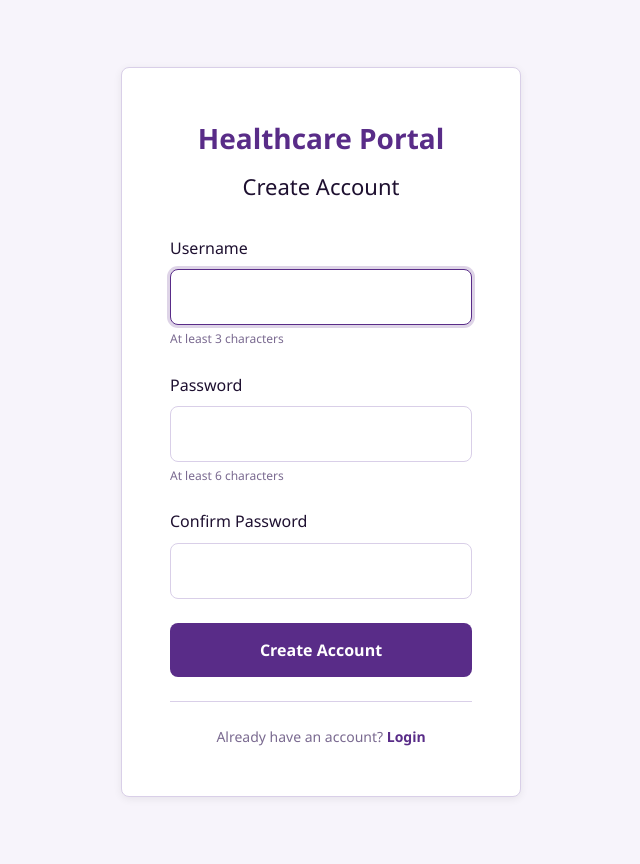
After one commit to ramifayad105/Hackathon-2026, a Flask app: page /register in a window 1280 px wide. The commit adds this page. Shown: the whole page, without its empty margins (319-959 px from the left). Run offline with Flask 3, Linux system fonts and the light colour scheme.

Commit message:
Added new account create feature for new user

```diff
--- a/Static/style.css
+++ b/Static/style.css
@@ -652,6 +652,50 @@ body {
   font-weight: var(--font-weight-bold);
 }
 
+.register-link {
+  color: var(--color-primary);
+  text-decoration: none;
+  font-weight: var(--font-weight-bold);
+  transition: color var(--transition);
+}
+
+.register-link:hover {
+  color: var(--color-primary-dark);
+  text-decoration: underline;
+}
+
+.success-message {
+  background-color: #e6f4ea;
+  color: #1e7e34;
+  border: 1px solid #b3e0c0;
+  border-radius: var(--radius);
+  padding: var(--space-md);
+  margin-bottom: var(--space-lg);
+  font-size: var(--font-size-sm);
+  text-align: center;
+}
+
+.form-hint {
+  display: block;
+  font-size: 0.75rem;
+  color: var(--color-text-muted);
+  margin-top: var(--space-xs);
+}
+
+[data-theme="dark"] .success-message {
+  background-color: #1f3d2a;
+  color: #8aff9a;
+  border-color: #2f5a3a;
+}
+
+[data-theme="dark"] .register-link {
+  color: var(--color-primary);
+}
+
+[data-theme="dark"] .register-link:hover {
+  color: var(--color-primary-dark);
+}
+
 /* =============================================
    Logout Button
    ============================================= */
--- a/Templates/home.html
+++ b/Templates/home.html
@@ -302,7 +302,7 @@
           <div class="settings-item">
             <div>
               <p class="settings-label">Username</p>
-              <p class="settings-description">test</p>
+              <p class="settings-description">{{ session.get('username', 'test') }}</p>
             </div>
           </div>
           <div class="settings-item">
--- a/Templates/login.html
+++ b/Templates/login.html
@@ -34,6 +34,7 @@
 
             <div class="login-info">
                 <p>Demo credentials: <strong>test</strong> / <strong>test123</strong></p>
+                <p style="margin-top: 1rem;">Don't have an account? <a href="/register" class="register-link">Create Account</a></p>
             </div>
         </div>
     </div>
--- /dev/null
+++ b/Templates/register.html
@@ -0,0 +1,54 @@
+<!DOCTYPE html>
+<html lang="en">
+<head>
+    <meta charset="UTF-8">
+    <meta name="viewport" content="width=device-width, initial-scale=1.0">
+    <title>Create Account - Healthcare Portal</title>
+    <link rel="stylesheet" href="{{ url_for('static', filename='style.css') }}">
+</head>
+<body>
+    <div class="login-container">
+        <div class="login-box">
+            <h1>Healthcare Portal</h1>
+            <h2>Create Account</h2>
+
+            {% if error %}
+            <div class="error-message">
+                {{ error }}
+            </div>
+            {% endif %}
+
+            {% if success %}
+            <div class="success-message">
+                {{ success }}
+            </div>
+            {% endif %}
+
+            <form method="POST" action="/register">
+                <div class="form-group">
+                    <label for="username">Username</label>
+                    <input type="text" id="username" name="username" required autofocus minlength="3">
+                    <small class="form-hint">At least 3 characters</small>
+                </div>
+
+                <div class="form-group">
+                    <label for="password">Password</label>
+                    <input type="password" id="password" name="password" required minlength="6">
+                    <small class="form-hint">At least 6 characters</small>
+                </div>
+
+                <div class="form-group">
+                    <label for="confirm_password">Confirm Password</label>
+                    <input type="password" id="confirm_password" name="confirm_password" required minlength="6">
+                </div>
+
+                <button type="submit" class="login-btn">Create Account</button>
+            </form>
+
+            <div class="login-info">
+                <p>Already have an account? <a href="/" class="register-link">Login</a></p>
+            </div>
+        </div>
+    </div>
+</body>
+</html>
--- a/app.py
+++ b/app.py
@@ -1,5 +1,7 @@
 from flask import Flask, render_template, request, redirect, url_for, session
 from datetime import datetime
+import json
+import os
 
 app = Flask(__name__, template_folder='Templates', static_folder='Static')
 app.secret_key = 'your-secret-key-change-in-production'
@@ -7,6 +9,49 @@ app.secret_key = 'your-secret-key-change-in-production'
 # Login credentials
 VALID_USERNAME = 'test'
 VALID_PASSWORD = 'test123'
+
+# File to store user accounts
+USERS_FILE = 'users.json'
+
+def load_users():
+    """Load users from JSON file"""
+    if os.path.exists(USERS_FILE):
+        try:
+            with open(USERS_FILE, 'r') as f:
+                return json.load(f)
+        except:
+            return {}
+    return {}
+
+def save_users(users):
+    """Save users to JSON file"""
+    with open(USERS_FILE, 'w') as f:
+        json.dump(users, f, indent=2)
+
+def verify_user(username, password):
+    """Verify user credentials"""
+    # Check default test account
+    if username == VALID_USERNAME and password == VALID_PASSWORD:
+        return True
+
+    # Check registered users
+    users = load_users()
+    if username in users and users[username] == password:
+        return True
+
+    return False
+
+def register_user(username, password):
+    """Register a new user"""
+    users = load_users()
+
+    # Check if username already exists
+    if username in users or username == VALID_USERNAME:
+        return False
+
+    users[username] = password
+    save_users(users)
+    return True
 
 # ── Data ──────────────────────────────────────────────────────────────────────
 
@@ -304,13 +349,41 @@ def login():
         username = request.form.get('username', '')
         password = request.form.get('password', '')
 
-        if username == VALID_USERNAME and password == VALID_PASSWORD:
+        if verify_user(username, password):
             session['logged_in'] = True
+            session['username'] = username
             return redirect(url_for('index'))
         else:
             error = 'Invalid username or password'
 
     return render_template('login.html', error=error)
+
+
+@app.route('/register', methods=['GET', 'POST'])
+def register():
+    error = None
+    success = None
+
+    if request.method == 'POST':
+        username = request.form.get('username', '').strip()
+        password = request.form.get('password', '').strip()
+        confirm_password = request.form.get('confirm_password', '').strip()
+
+        # Validation
+        if not username or not password:
+            error = 'Username and password are required'
+        elif len(username) < 3:
+            error = 'Username must be at least 3 characters'
+        elif len(password) < 6:
+            error = 'Password must be at least 6 characters'
+        elif password != confirm_password:
+            error = 'Passwords do not match'
+        elif register_user(username, password):
+            success = 'Account created successfully! You can now login.'
+        else:
+            error = 'Username already exists'
+
+    return render_template('register.html', error=error, success=success)
 
 
 @app.route('/logout')
```
Also changed, not shown: 1 other file.
